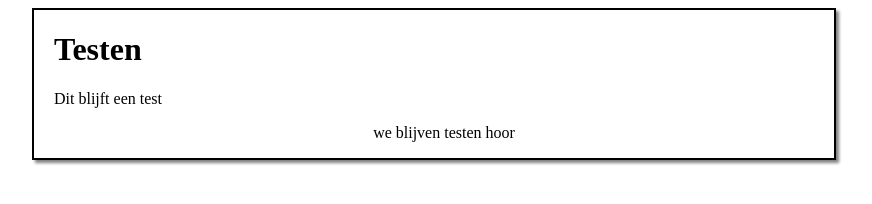
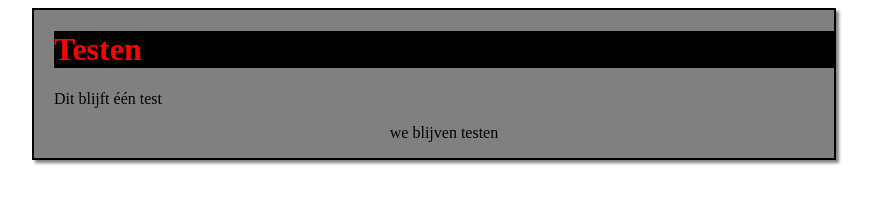
Before and after one commit to TomVanOuytsel/voorbeeldRepo, a plain HTML site: page index.html in a window 1280 px wide. Shown: the whole page, without its empty margins (206-1078 px from the left). Drawn offline with Linux system fonts and the light colour scheme.

Commit message:
Kleuren in CSS aangepast en HTML enkele woorden aangepast

```diff
--- a/css/stijl.css
+++ b/css/stijl.css
@@ -3,7 +3,7 @@ div {
     border: 2px solid black;
     box-shadow: 3px 3px 3px gray;
     margin: auto;
-
+    background-color: gray;
 }
 
 h1, p {
@@ -16,4 +16,6 @@ h1, p {
 
 h1 {
     font-weight: bold;
+    color: red;
+    background-color: black;
 }
--- a/index.html
+++ b/index.html
@@ -11,8 +11,8 @@
 <body>
     <div>
         <h1>Testen</h1>
-        <p>Dit blijft een test</p>
-        <p class="p2">we blijven testen hoor</p>
+        <p>Dit blijft één test</p>
+        <p class="p2">we blijven testen</p>
     </div>
 </body>
 </html>
```
